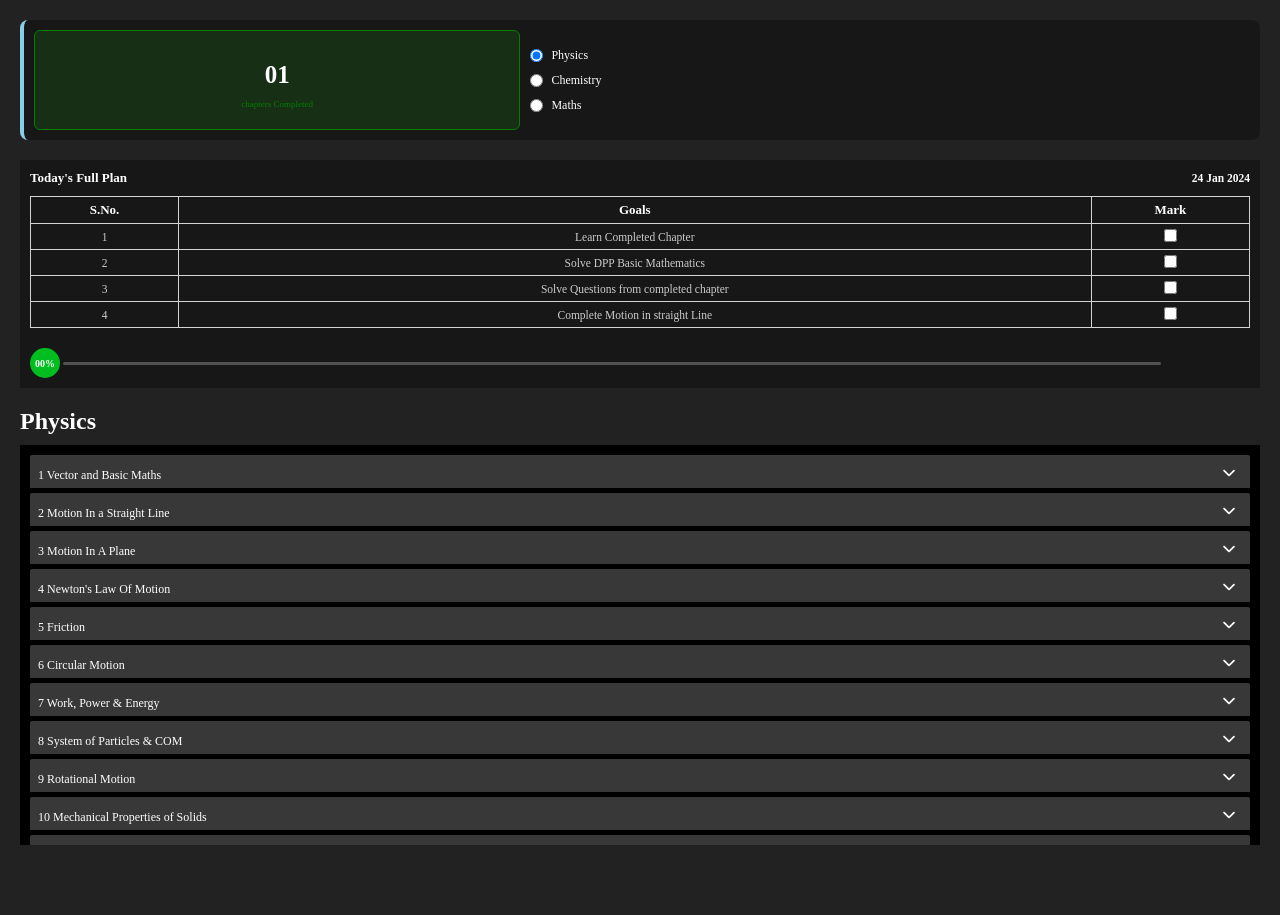
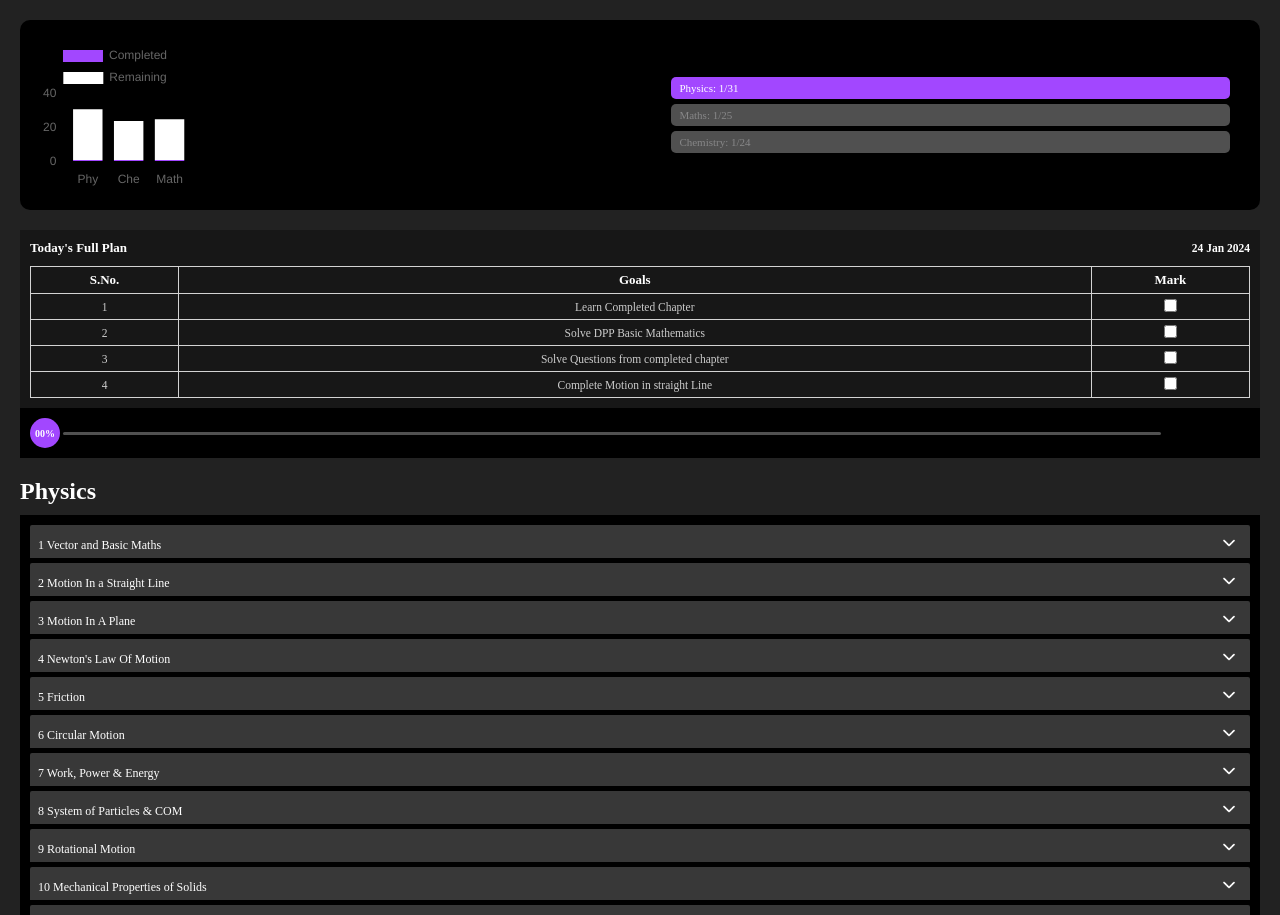
Before and after one commit to CoderAk0021/JEE, a plain HTML site: page index.html in a window 1280 px wide. Before the commit the page ends 845 px from the top, so only its background shows below. Drawn offline with nearby package versions, Linux system fonts and the light colour scheme.

Commit message:
Added Dashboard

```diff
--- a/index.html
+++ b/index.html
@@ -1,34 +1,27 @@
 <!DOCTYPE html>
 <html lang="en">
+
 <head>
   <meta charset="UTF-8">
   <meta name="viewport" content="width=360, initial-scale=1.0">
   <meta http-equiv="X-UA-Compatible" content="ie=edge">
   <link rel="stylesheet" href="style.css">
+  <script src="https://cdn.jsdelivr.net/npm/chart.js"></script>
   <title>Planner</title>
 </head>
+
 <body>
   <header>
-    <div class="dashboard">
-      <div class="chapter-completed">
-        <span class="number">00</span>
-        <span>chapters Completed </span>
+    <section id="dashboard">
+
+      <canvas id="subjectChart" width="150" height="150"></canvas>
+      <div id="subjectProgress">
+        <div onclick="changeIndex(1)" id="physicsProgress">Physics: <span id="physicsCompleted">0</span>/<span id="physicsTotal">10</span></div>
+        <div onclick="changeIndex(0)"id="mathsProgress">Maths: <span id="mathsCompleted">0</span>/<span id="mathsTotal">10</span></div>
+        <div onclick="changeIndex(2)"id="chemistryProgress">Chemistry: <span id="chemistryCompleted">0</span>/<span id="chemistryTotal">10</span></div>
       </div>
-      <div class="subject-select">
-        <label onclick= "changeIndex(1)" for="phy">
-          <input type="radio" name="subject" id="phy" checked>
-          Physics
-        </label>
-        <label onclick= "changeIndex(2)" for="che">
-          <input type="radio" name="subject" id="che">
-          Chemistry
-        </label>
-        <label onclick= "changeIndex(0)" for="math">
-          <input type="radio" name="subject" id="math">
-          Maths
-        </label>
-      </div>
-    </div>
+    </section>
+
   </header>
   <div class="time-management">
     <div class="head">
@@ -70,6 +63,8 @@
     </section>
   </main>
   <div id="message"></div>
-  <script src="main.js">main.js</script>
+  <script src="main.js">
+  </script>
 </body>
+
 </html>
--- a/main.js
+++ b/main.js
@@ -4,14 +4,35 @@ let physics = document.querySelector(".physics")
 let chemistry = document.querySelector(".chemistry")
 let subjectHead = document.querySelector("#subject-head")
 let modal = document.querySelector("#message")
-let numberOfChapterCom = document.querySelector(".number")
-let totalChapterCompleted = document.querySelector(".number")
 let goalTable = document.querySelector("table")
 let date = document.querySelector(".date")
 let progressBar = document.querySelector(".inside")
 let progressPercentage = document.querySelector(".percentage")
+let mathsBtn = document.querySelectorAll("#subjectProgress div")[1]
+let phyBtn = document.querySelectorAll("#subjectProgress div")[0]
+let cheBtn = document.querySelectorAll("#subjectProgress div")[2]
+
+phyBtn.style.backgroundColor="#A247FF"
+phyBtn.style.color="#fff"
+
 
 let goals =["Learn Completed Chapter","Solve DPP Basic Mathematics","Solve Questions from completed chapter","Complete Motion in straight Line"]
+
+const physicsData = {
+  total: 31,
+  completed: 1,
+};
+
+const chemistryData = {
+  total: 24,
+  completed: 1,
+};
+
+const mathsData = {
+  total: 25,
+  completed: 1,
+};
+
 
 
 goals.forEach((goal,i) =>{
@@ -51,7 +72,6 @@ const formattedDate = `${today.getDate()} ${months[today.getMonth()]} ${today.ge
 // Display the formatted date
 date.innerHTML=formattedDate
 let index = 0 // 0 -M , 1 - P, 2 - C
-totalChapterCompleted.innerHTML= "01"
 
 
 
@@ -68,7 +88,6 @@ function increaseProgress(button)
     progressBar.style.width = percentage + "%";
     percentNumber = Math.round(percentage)
     progressPercentage.innerHTML = (percentNumber > 9) ? percentNumber + "%": "0" + percentNumber+ "%"
-
   }
   else{
     percentage -= unitPer
@@ -133,7 +152,12 @@ function changeIndex(i){
   subIndex = i
   if(i == 0)
   {
-    totalChapterCompleted.innerHTML= "01"
+    phyBtn.style.backgroundColor = "#505050"
+    phyBtn.style.color = "#878788"
+    cheBtn.style.backgroundColor = "#505050"
+    cheBtn.style.color = "#878788"
+    mathsBtn.style.backgroundColor = "#A247FF"
+    mathsBtn.style.color = "#fff"
     subjectHead.innerHTML="Maths"
     maths.style.display = "flex"
     physics.style.display = "none"
@@ -142,7 +166,12 @@ function changeIndex(i){
   }
   else if (i == 1)
   {
-    totalChapterCompleted.innerHTML = "01"
+    phyBtn.style.backgroundColor = "#A247FF"
+    phyBtn.style.color = "#fff"
+    cheBtn.style.backgroundColor = "#505050"
+    cheBtn.style.color = "#878788"
+    mathsBtn.style.backgroundColor = "#505050"
+    mathsBtn.style.color = "#878788"
     subjectHead.innerHTML="Physics"
     maths.style.display = "none"
     physics.style.display = "flex"
@@ -151,7 +180,12 @@ function changeIndex(i){
   }
   else if (i == 2)
   {
-    totalChapterCompleted.innerHTML="01"
+    phyBtn.style.backgroundColor = "#505050"
+    phyBtn.style.color = "#878788"
+    cheBtn.style.backgroundColor = "#A247FF"
+    cheBtn.style.color = "#fff"
+    mathsBtn.style.backgroundColor = "#505050"
+    mathsBtn.style.color = "#878788"
     subjectHead.innerHTML="Chemistry"
     maths.style.display = "none"
     physics.style.display = "none"
@@ -444,3 +478,54 @@ fetch("chem_link.txt").then(response => response.text().then(data =>{
 }
 
 }))
+
+
+
+// Update progress numbers
+document.getElementById('physicsCompleted').innerText = physicsData.completed;
+document.getElementById('physicsTotal').innerText = physicsData.total;
+document.getElementById('mathsCompleted').innerText = mathsData.completed;
+document.getElementById('mathsTotal').innerText = mathsData.total;
+document.getElementById('chemistryCompleted').innerText = chemistryData.completed;
+document.getElementById('chemistryTotal').innerText = chemistryData.total;
+
+
+
+
+const ctx = document.getElementById('subjectChart').getContext('2d');
+
+const subjectChart = new Chart(ctx, {
+  type: 'bar',
+  data: {
+    labels: ['Phy', 'Che', 'Math'],
+    datasets: [{
+      label: 'Completed',
+      data: [physicsData.completed, chemistryData.completed, mathsData.completed],
+      backgroundColor: ['#A247FF', '#A247FF', '#A247FF'], // Green color for completed chapters
+        }, {
+      label: 'Remaining',
+      data: [
+                physicsData.total - physicsData.completed,
+                chemistryData.total - chemistryData.completed,
+                mathsData.total - mathsData.completed,
+            ],
+      backgroundColor: ['#fff', '#fff', '#fff'], // Yellow color for remaining chapters
+        }],
+  },
+  options: {
+    responsive: false,
+    maintainAspectRatio: false,
+    legend: {
+      display: false,
+      position: 'bottom',
+    },
+    scales: {
+      x: {
+        stacked: true,
+      },
+      y: {
+        stacked: true,
+      },
+    },
+  },
+});
--- a/style.css
+++ b/style.css
@@ -10,34 +10,29 @@ body{
   padding:20px;
   background:#222222;
 }
-header .dashboard {
-   display:grid;
-   grid-template-columns: 40% 60%;
-   align-items: center;
-   width:100%;
-   padding:10px;
-
-   border-radius:8px;
-   border-left:4px solid skyblue;
-   background:#171717;
-
+#dashboard{
+  display:grid;
+  background:#000000;
+  grid-template-columns:auto auto;
+  align-items: center;
+  padding:20px;
+  border-radius:10px;
 }
-.chapter-completed{
-  height:100px;
-  width:100%;
-  background:#1CFF051A;
-  border-radius:6px;
+#subjectChart{
+}
+#subjectProgress{
   display:flex;
-  align-items: center;
+  gap:5px;
   flex-direction:column;
-  justify-content: center;
-  border:1px solid green;
+  padding:10px;
+  font-weight:500;
+  font-size:11px;
+  color:#878788;
 }
-.number{
-  padding:10px;
-  color:#fff;
-  font-size:25px;
-  font-weight:600;
+#subjectProgress div{
+  padding:5px 8px;
+  background:#505050;
+  border-radius:5px;
 }
 .chapter-completed span:last-child{
   font-size:9px;
@@ -68,6 +63,7 @@ main{
   display:flex;
   flex-direction:column;
   gap:10px;
+  margin-bottom: 20px;
 }
 .maths,.physics,.chemistry{
   width:100%;
@@ -87,7 +83,6 @@ main{
   display:flex;
   flex-direction: column;
   gap:5px;
-
 }
 .chapter{
   display:flex;
@@ -166,7 +161,7 @@ main > h2{
   flex-direction: column;
   margin: 20px 0;
   width:100%;
-  background:#171717;
+  background:black;
 }
 .time-management .head{
   width:100%;
@@ -224,7 +219,7 @@ th{
   align-items: center;
   justify-content: center;
   color:#fff;
-  background:#00BE1F;
+  background:#A247FF;
   font-size:10px;
   font-weight:600;
   border-radius:50%;
@@ -240,6 +235,6 @@ th{
   width:0%;
   height:3px;
   border-radius:10px;
-  background:#00BE1F;
+  background:#A247FF;
   transition: width 0.3s linear;
 }
```
Lines whose indentation alone changed are shown as unchanged.
